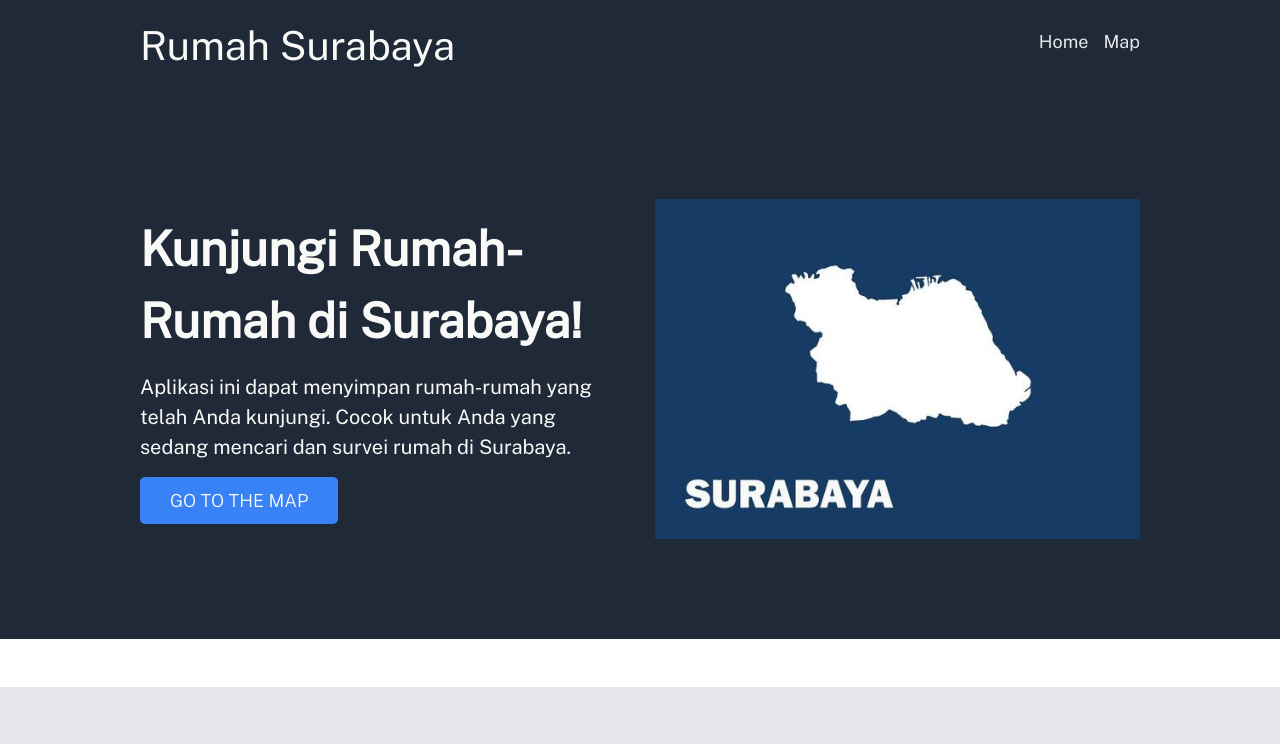
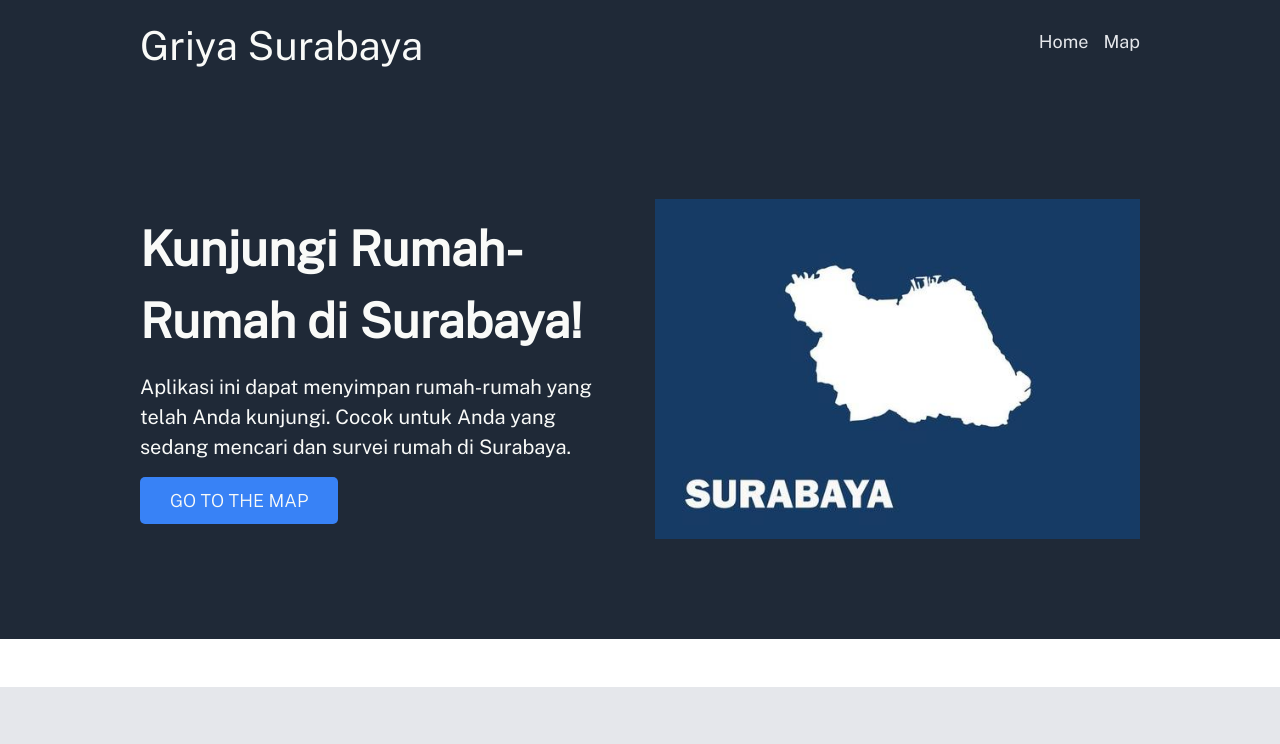
Before and after one commit to hasnarof/sig-app, a website: page index.html in a window 1280 px wide. Shown: the top 744 px of the page. Drawn offline with nearby package versions, Linux system fonts and the light colour scheme.

Commit message:
feat: change title to "Griya Surabaya"

```diff
--- a/index.html
+++ b/index.html
@@ -4,7 +4,7 @@
     <meta charset="UTF-8">
     <meta http-equiv="X-UA-Compatible" content="IE=edge">
     <meta name="viewport" content="width=device-width, initial-scale=1.0">
-    <title>Rumah Surabaya</title>
+    <title>Griya Surabaya</title>
 
     <!-- Bootstrap -->
     <link href="https://cdn.jsdelivr.net/npm/bootstrap@5.2.2/dist/css/bootstrap.min.css" rel="stylesheet"
@@ -234,7 +234,7 @@
     <section class="header">
         <div class="container">
             <nav>
-                <div class="logo"><h1>Rumah Surabaya</h1></div>
+                <div class="logo"><h1>Griya Surabaya</h1></div>
                 <div class="navbar">
                     <ul>
                         <li><a href="index.html">Home</a></li>
```
Also changed, not shown: map.html (+2 -2 lines), readme.md.
